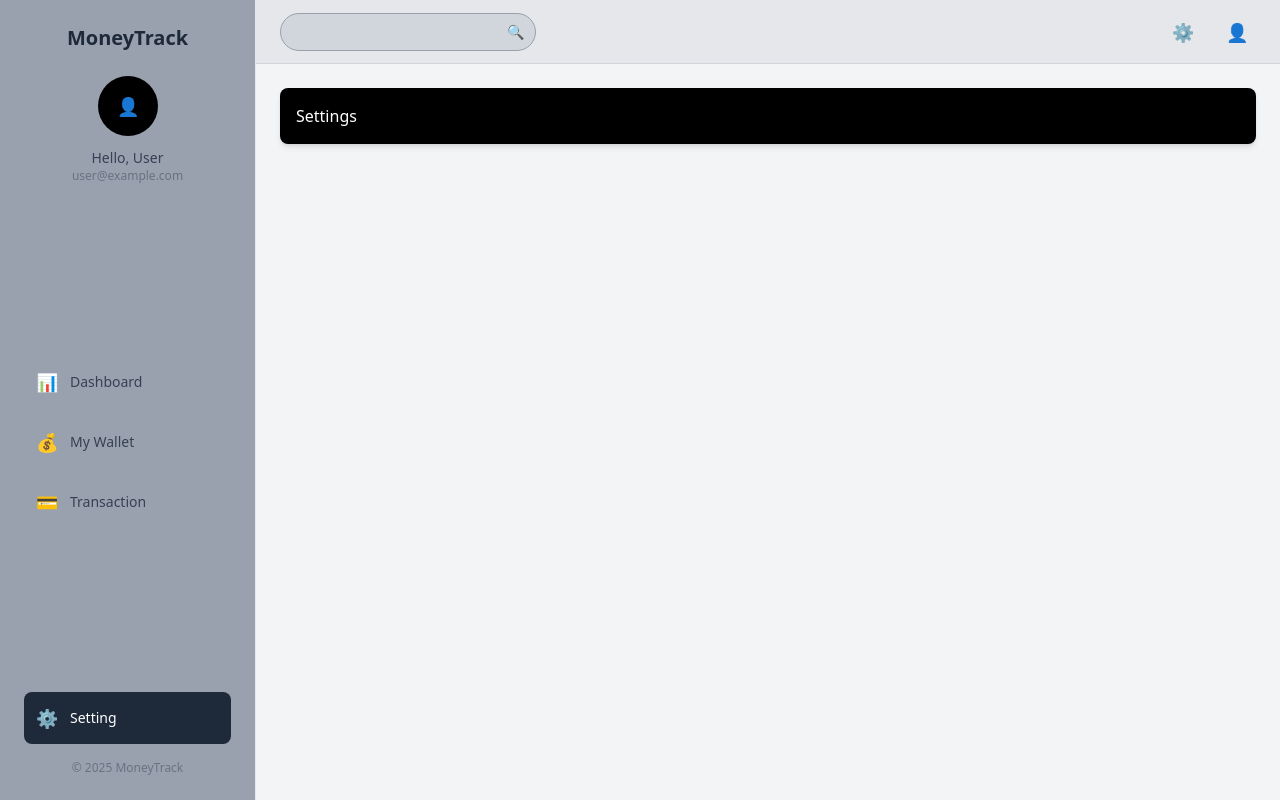
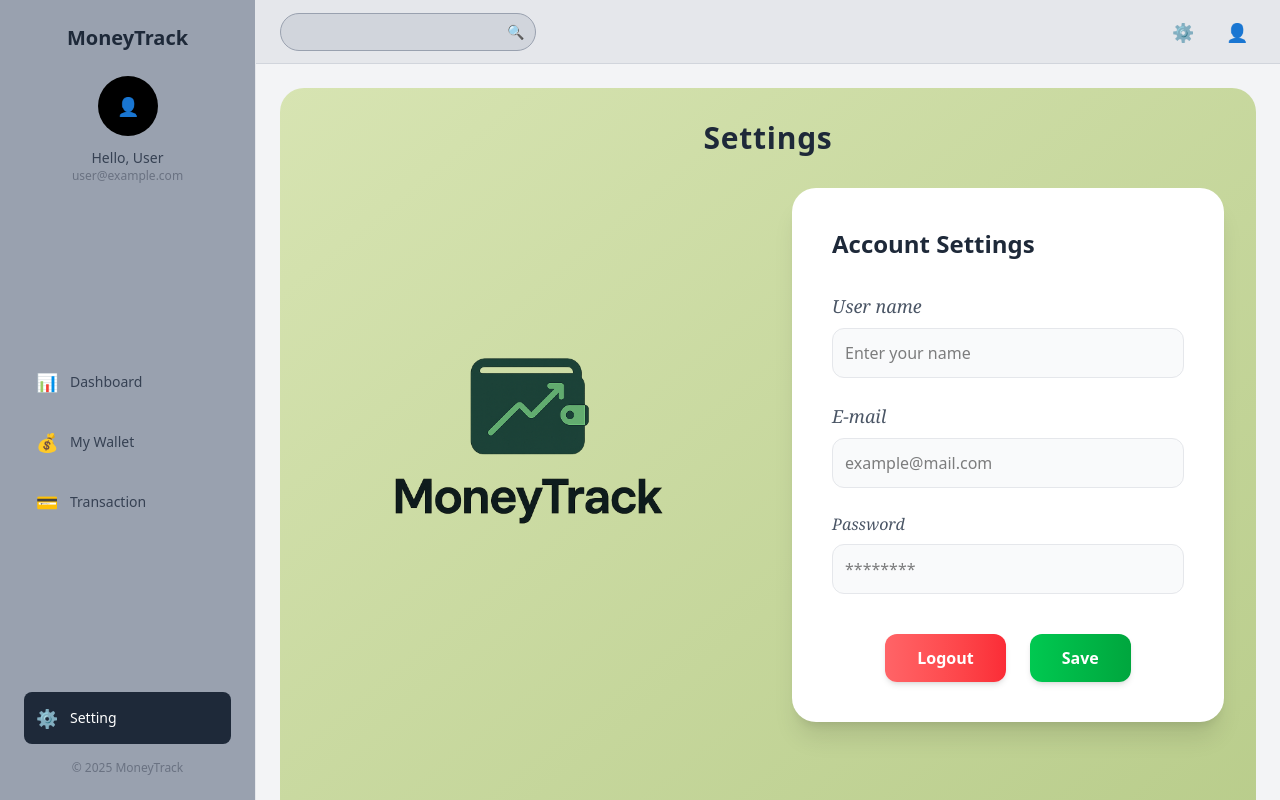
Before and after one commit to Ery2577/Personal-Expense-Tracker-, a React (Vite) app in the folder frontend/: page /Settings in a window 1280 px wide. Built offline with nearby package versions, Linux system fonts and the light colour scheme; no server answers.

Commit message:
Adding logo and Setting code

```diff
--- a/frontend/src/pages/Settings/Setting.tsx
+++ b/frontend/src/pages/Settings/Setting.tsx
@@ -1,7 +1,72 @@
 export default function Setting() {
   return (
-    <div className="bg-black p-4 rounded-lg shadow-md">
-      <h1 className="text-white">Settings</h1>
+    <div className="min-h-screen bg-gradient-to-br from-[#d7e4b2] to-[#b8cc8a] p-8 space-y-8 rounded-3xl justify-center">
+      {/* Header */}
+      <h1 className="text-3xl font-extrabold text-gray-800 tracking-wide text-center">Settings</h1>
+
+      <div className="grid grid-cols-1 lg:grid-cols-2 gap-12 items-center">
+        {/* Logo Section */}
+        <div className="flex flex-col items-center justify-center rounded-3xl ">
+          <img
+            src="src/assets/images/Logo MoneyTrack.png"
+            alt="MoneyTrack Logo"
+            className="w-80 h-100 object-contain mb-6 "
+          />
+        </div>
+
+        {/* Settings Form */}
+        <div className="bg-white p-10 rounded-3xl shadow-xl">
+          <h2 className="text-2xl font-bold text-gray-800 mb-8">Account Settings</h2>
+
+          <form className="space-y-6">
+            {/* User Name */}
+            <div>
+              <label className="block font-serif italic text-lg font-medium text-gray-600 mb-2">User name</label>
+              <input
+                type="text"
+                placeholder="Enter your name"
+                className="w-full p-3 bg-gray-50 rounded-xl border border-gray-200 focus:outline-none focus:ring-2 focus:ring-green-500 focus:border-green-500 transition"
+              />
+            </div>
+
+            {/* Email */}
+            <div>
+              <label className=" block font-serif italic text-lg font-medium text-gray-600 mb-2">E-mail</label>
+              <input
+                type="email"
+                placeholder="example@mail.com"
+                className="w-full p-3 bg-gray-50 rounded-xl border border-gray-200 focus:outline-none focus:ring-2 focus:ring-green-500 focus:border-green-500 transition"
+              />
+            </div>
+
+            {/* Password */}
+            <div>
+              <label className="block font-serif italic text-lgfont-medium text-gray-600 mb-2">Password</label>
+              <input
+                type="password"
+                placeholder="********"
+                className="w-full p-3 bg-gray-50 rounded-xl border border-gray-200 focus:outline-none focus:ring-2 focus:ring-green-500 focus:border-green-500 transition"
+              />
+            </div>
+
+            {/* Buttons */}
+            <div className="flex justify-center pt-4 gap-x-6">
+              <button
+                type="button"
+                className="bg-gradient-to-r from-red-400 to-red-500 text-white px-8 py-3 rounded-xl font-semibold shadow-md transform transition duration-300 hover:scale-105 hover:shadow-lg"
+              >
+                Logout
+              </button>
+              <button
+                type="submit"
+                className="bg-gradient-to-r from-green-500 to-green-600 text-white px-8 py-3 rounded-xl font-semibold shadow-md transform transition duration-300 hover:scale-105 hover:shadow-lg"
+              >
+                Save
+              </button>
+            </div>
+          </form>
+        </div>
+      </div>
     </div>
   );
 }
```
Also changed, not shown: frontend/src/assets/images/Logo MoneyTrack.png (added).
